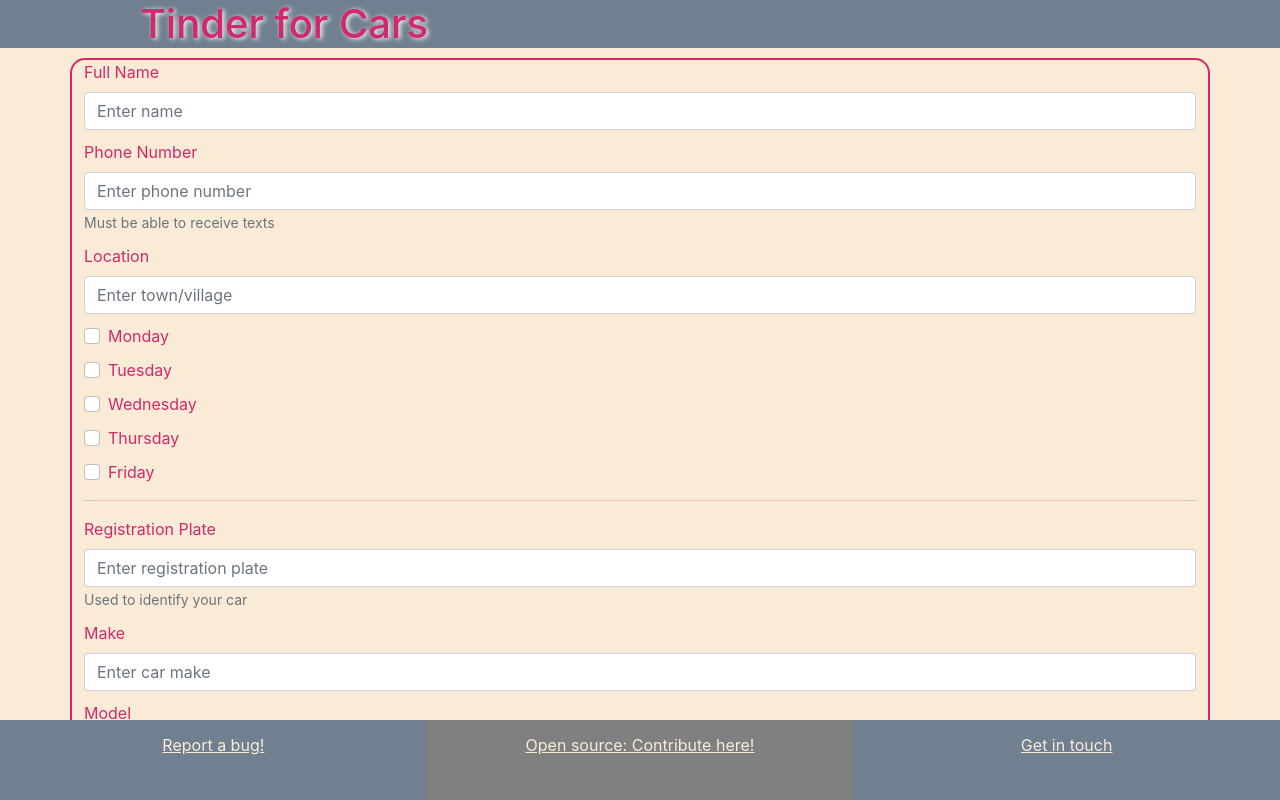
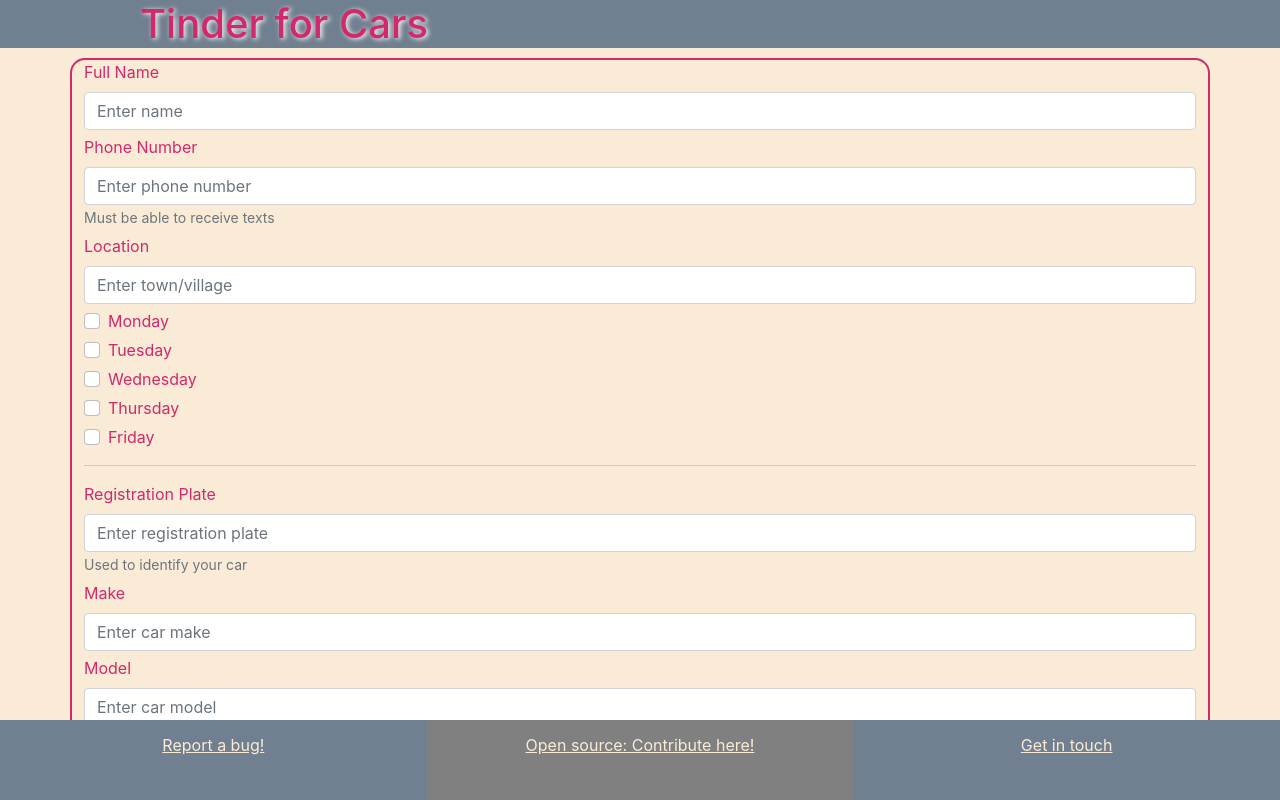
Before and after one commit to AdamDIOM/TinderForCars, a React (Create React App) app: page /new in a window 1280 px wide. Built offline with nearby package versions, Linux system fonts and the light colour scheme.

Commit message:
added security feature for twilio and removed unnecessary imports for new.js

```diff
--- a/src/components/Box/Box.js
+++ b/src/components/Box/Box.js
@@ -59,7 +59,7 @@
         //const phoneNum = "+447624420298";
         const text=`${name} at ${phoneNum}.`;
         // change phoneNum to the car owner - currently set to env secret number
-        /*const response = await fetch(`https://adam-test-3383.twil.io/tinderforcars?text=${text}&number=${process.env.REACT_APP_DEFAULT_PHONE_NUMBER}`*/await fetch(`https://adam-test-3383.twil.io/tinderforcars?text=${text}&plate=${currentData.car.plate}`, {
+        /*const response = await fetch(`https://adam-test-3383.twil.io/tinderforcars?text=${text}&number=${process.env.REACT_APP_DEFAULT_PHONE_NUMBER}`*/await fetch(`https://adam-test-3383.twil.io/tinderforcars?text=${text}&plate=${currentData.car.plate}&password=${process.env.REACT_APP_TWILIO_PASSWORD}`, {
             method: 'POST', // *GET, POST, PUT, DELETE, etc.
             mode: 'no-cors', // no-cors, *cors, same-origin
             cache: 'no-cache', // *default, no-cache, reload, force-cache, only-if-cached
--- a/src/components/New/New.css
+++ b/src/components/New/New.css
@@ -1,5 +1,5 @@
 .forms div{
-    margin-bottom:10px;
+    margin-bottom:5px;
 }
 .new-box{
     border: 2px solid #d2286c;
--- a/src/components/New/New.js
+++ b/src/components/New/New.js
@@ -1,4 +1,4 @@
-import { Col, Container, Form, FormGroup, Row } from "react-bootstrap";
+import { Button, Container, Form, FormGroup } from "react-bootstrap";
 import "./New.css";
 
 export default function New(){
@@ -34,6 +34,9 @@
                     <Form.Label>Model</Form.Label>
                     <Form.Control type="model" placeholder="Enter car model" />
                 </FormGroup>
+                <Button variant="success" type="submit">
+                    Submit
+                </Button>
             </Form>
         </Container>
     )
```
